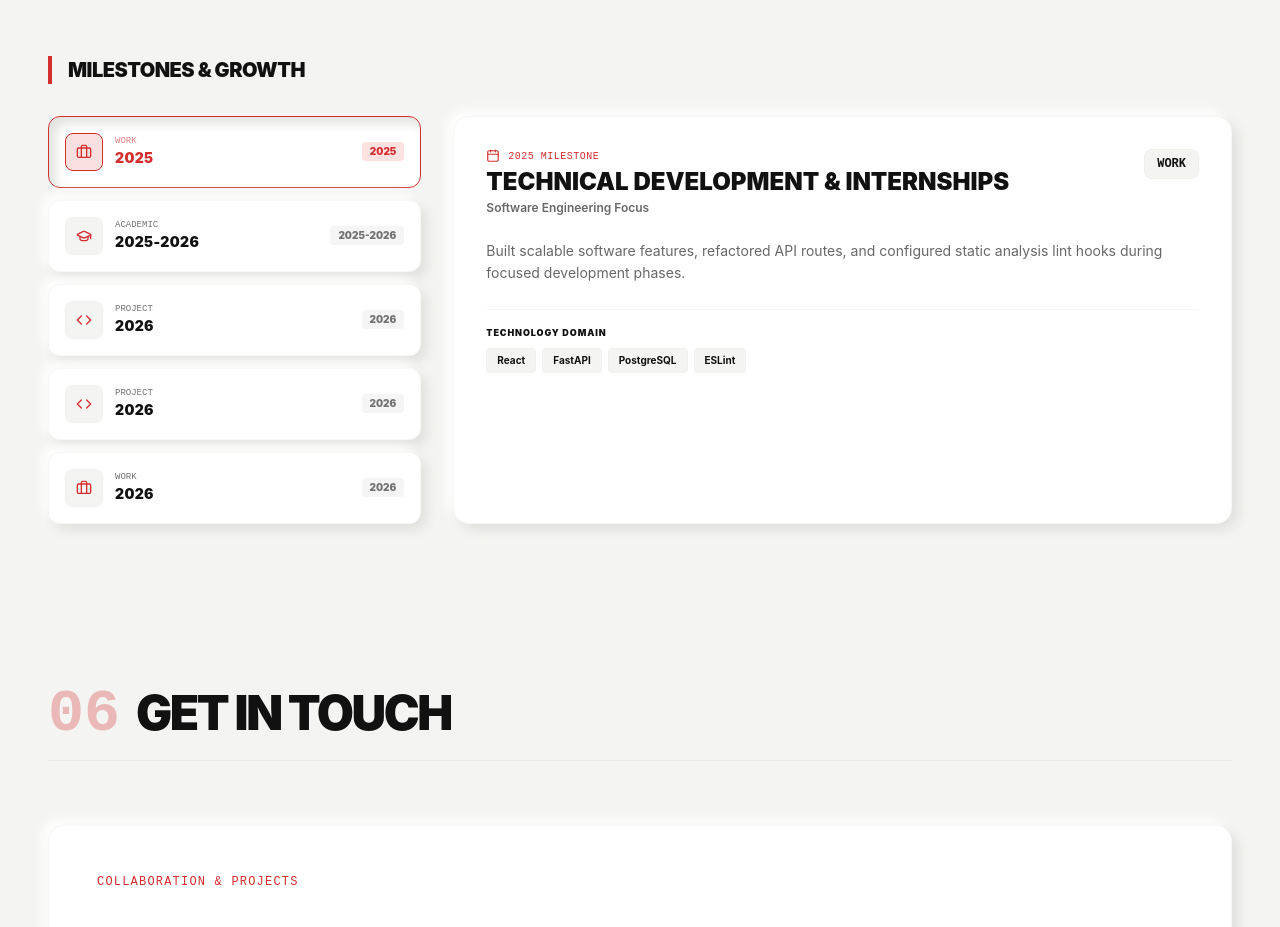
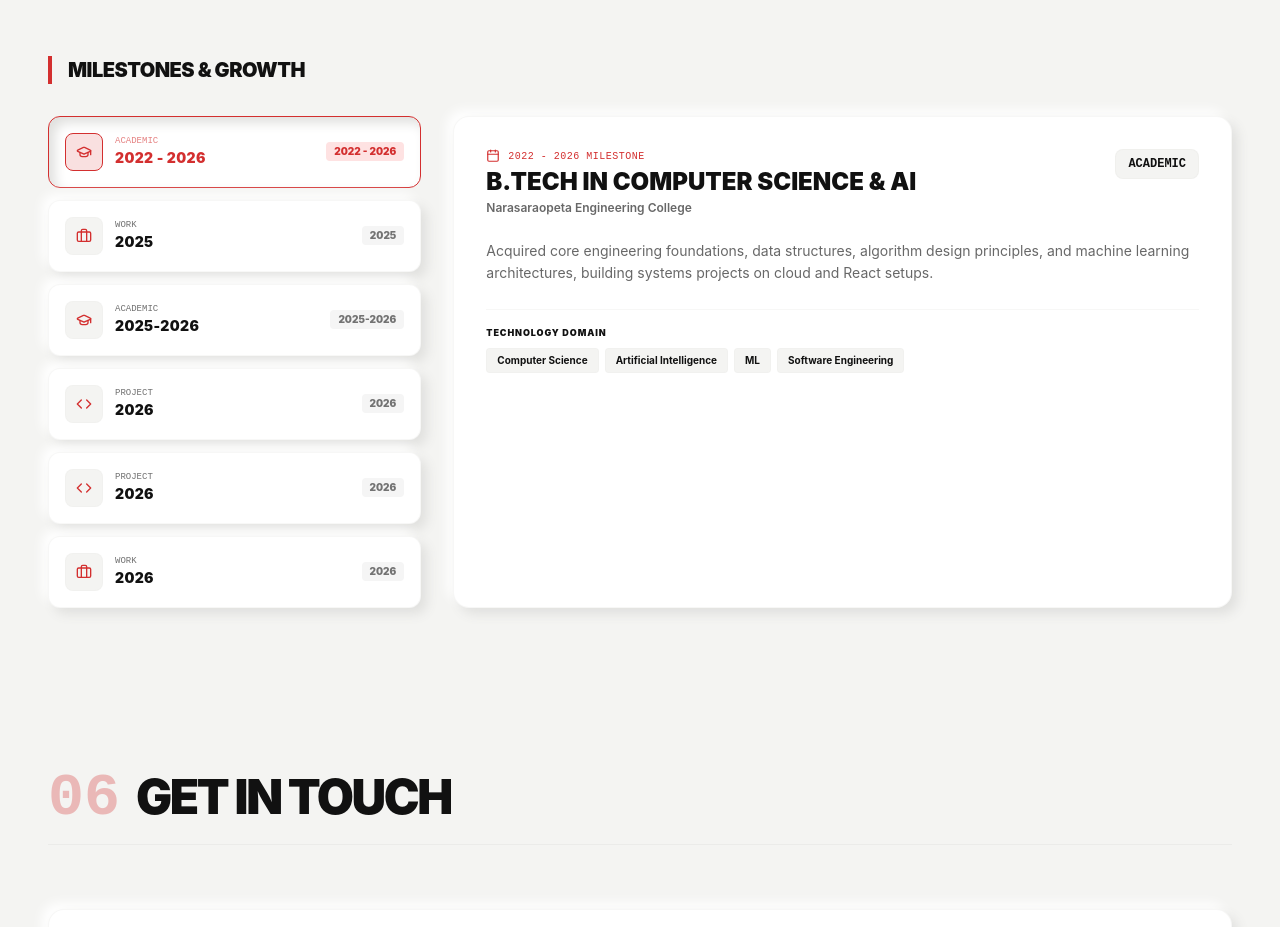
Before and after one commit to mnikhilreddy491-collab/nikhil-reddy-portfolio, a React (Vite) app: page / in a window 1280 px wide. Shown: the part 4540-5467 px from the top of the page. Built offline with nearby package versions, Linux system fonts and the light colour scheme.

Commit message:
feat(portfolio): add Narasaraopeta Engineering College education to quickview and timeline

```diff
--- a/src/components/layout/QuickView.tsx
+++ b/src/components/layout/QuickView.tsx
@@ -67,7 +67,8 @@ export const QuickView: React.FC<QuickViewProps> = ({ isOpen, onClose }) => {
               </div>
               <div className="pt-2">
                 <span className="text-[10px] text-neu-textMuted uppercase block">Education</span>
-                <span className="font-bold text-xs">B.Tech in Computer Science (AI)</span>
+                <span className="font-bold text-xs">B.Tech in Computer Science & AI</span>
+                <span className="text-[10px] text-neu-textMuted block">Narasaraopeta Engineering College (2022 - 2026)</span>
               </div>
             </div>
           </div>
--- a/src/data/portfolioData.ts
+++ b/src/data/portfolioData.ts
@@ -131,6 +131,15 @@ export const TECH_CATEGORIES: TechCategory[] = [
 
 export const TIMELINE: Milestone[] = [
   {
+    id: "edu1",
+    year: "2022 - 2026",
+    title: "B.Tech in Computer Science & AI",
+    subtitle: "Narasaraopeta Engineering College",
+    description: "Acquired core engineering foundations, data structures, algorithm design principles, and machine learning architectures, building systems projects on cloud and React setups.",
+    tags: ["Computer Science", "Artificial Intelligence", "ML", "Software Engineering"],
+    category: "academic"
+  },
+  {
     id: "m1",
     year: "2025",
     title: "Technical Development & Internships",
```
